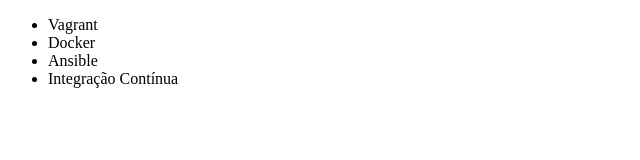
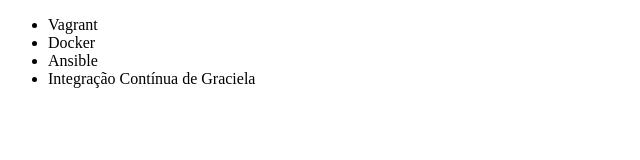
Before and after one commit to luizlima/aula-git, a plain HTML site: page index.html in a window 1280 px wide. Shown: the full height of the page, 0-640 px from the left. Drawn offline with Linux system fonts and the light colour scheme.

Commit message:
Alterando a descricao de Integracao continua

```diff
--- a/index.html
+++ b/index.html
@@ -9,7 +9,7 @@
         <li>Vagrant</li>
         <li>Docker</li>
         <li>Ansible</li>
-        <li>Integração Contínua</li>
+        <li>Integração Contínua de Graciela</li>
     </ul>
 </body>
 </html>
```
